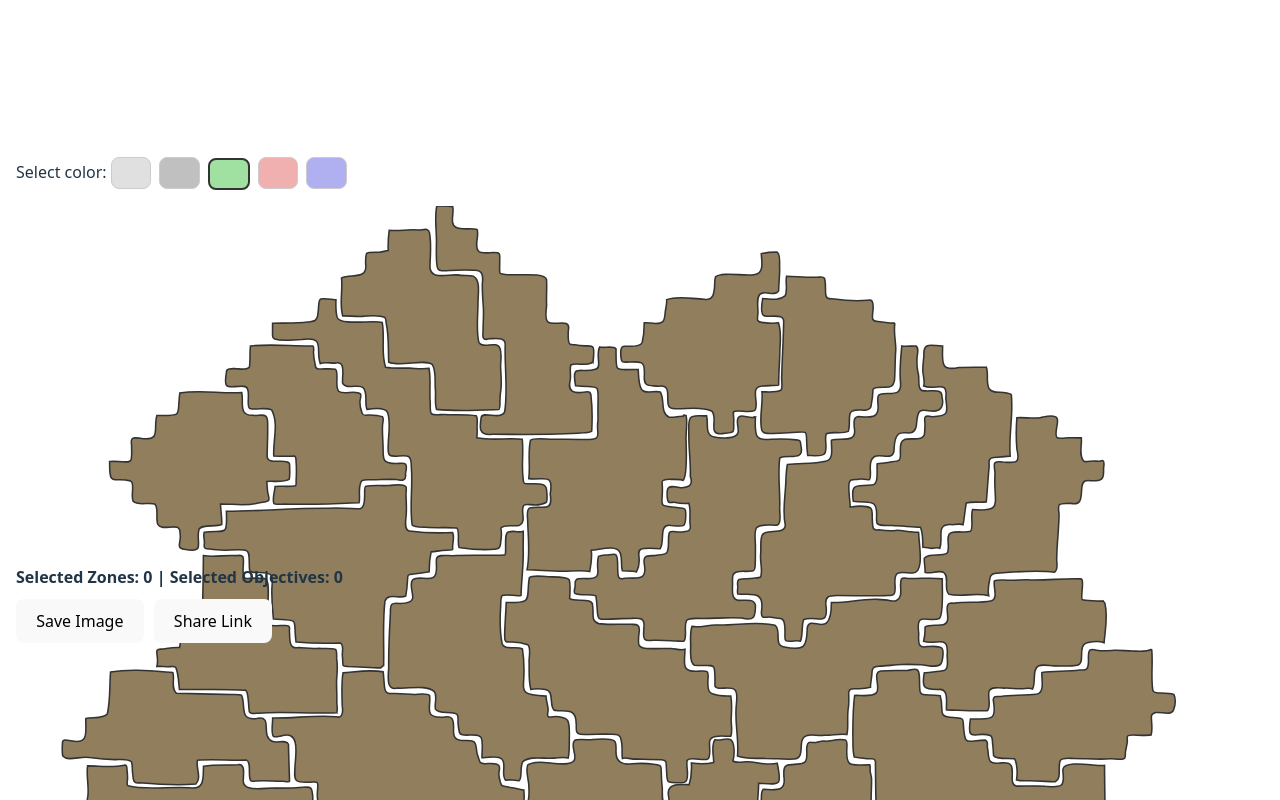
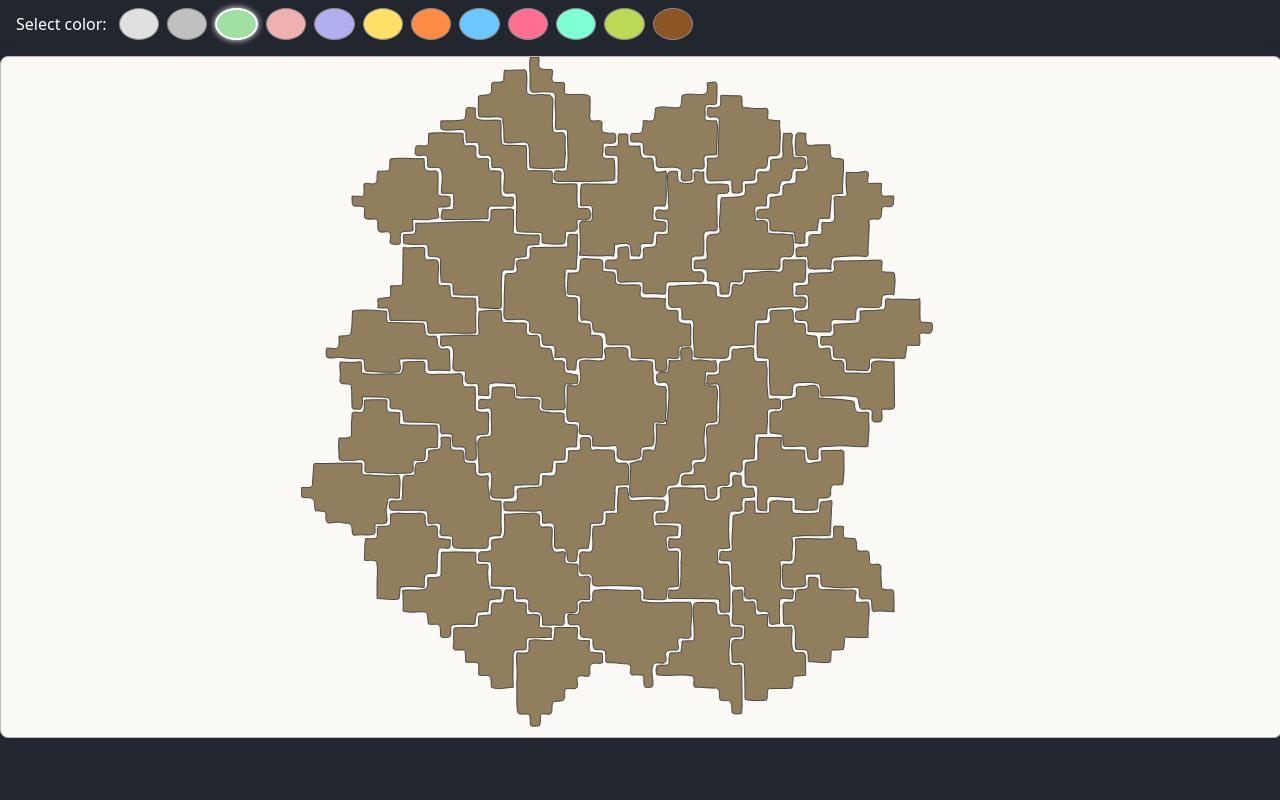
Before and after one commit to CvAmp/ARC, a React (Vite) app: page / in a window 1280 px wide. Shown: the top 800 px of the page. Built offline with nearby package versions, Linux system fonts and the light colour scheme.

Commit message:
Implement pannable SVG map with additional color options and multi-concurrent color support.

```diff
--- a/src/MapSelector.tsx
+++ b/src/MapSelector.tsx
@@ -1,47 +1,166 @@
-import React, { useState } from "react";
+import React, { useState, useRef } from "react";
 import SvgMap from "./SvgMap";
+// --- Zoomable/Pannable SVG Map Wrapper ---
+const ZoomablePanSvgMap: React.FC<React.ComponentProps<typeof SvgMap>> = (props) => {
+  // Responsive SVG sizing: fill parent, viewBox always [0,0,1600,1600]
+  const svgRef = useRef<SVGSVGElement>(null);
+  const [viewBox, setViewBox] = useState<[number, number, number, number]>([0, 0, 1600, 1600]);
+  const [drag, setDrag] = useState<{ x: number; y: number } | null>(null);
 
-// Example color palette
-const COLORS = ["#e0e0e0", "#c0c0c0", "#a0e0a0", "#f0b0b0", "#b0b0f0"];
+  // Optionally, you could allow initial zoom to fit parent, but for now always show full map
 
-const MapSelector: React.FC = () => {
-  const [selectedTiles, setSelectedTiles] = useState<number[]>([]);
-  const [selectedColor, setSelectedColor] = useState<string>(COLORS[2]);
 
-  // Handler to toggle tile selection
-  const handleTileClick = (id: number) => {
-    setSelectedTiles((prev) =>
-      prev.includes(id)
-        ? prev.filter((tileId) => tileId !== id)
-        : [...prev, id]
+  // Mouse/touch pan handlers
+  const onMouseDown = (e: React.MouseEvent) => {
+    if (svgRef.current) {
+      setDrag({ x: e.clientX, y: e.clientY });
+    }
+  };
+  const onMouseMove = (e: React.MouseEvent) => {
+    if (drag && svgRef.current) {
+      const dx = ((e.clientX - drag.x) * viewBox[2]) / svgRef.current.clientWidth;
+      const dy = ((e.clientY - drag.y) * viewBox[3]) / svgRef.current.clientHeight;
+      setViewBox([
+        viewBox[0] - dx,
+        viewBox[1] - dy,
+        viewBox[2],
+        viewBox[3],
+      ]);
+      setDrag({ x: e.clientX, y: e.clientY });
+    }
+  };
+  const onMouseUp = () => setDrag(null);
+
+  // Zoom handler
+  const onWheel = (e: React.WheelEvent) => {
+    e.preventDefault();
+    const scale = e.deltaY < 0 ? 0.9 : 1.1;
+    setViewBox(([x, y, w, h]) => {
+      const mx = x + w / 2;
+      const my = y + h / 2;
+      const newW = w * scale;
+      const newH = h * scale;
+      return [mx - newW / 2, my - newH / 2, newW, newH];
+    });
+  };
+
+  return (
+    <div
+      style={{
+        width: '100%',
+        height: 'calc(100vh - 120px)', // fill most of viewport, minus header/color picker
+        minHeight: 400,
+        maxHeight: '100vh',
+        cursor: drag ? 'grabbing' : 'grab',
+        userSelect: 'none',
+        background: '#faf9f6',
+        borderRadius: 8,
+        border: '1px solid #bbb',
+        overflow: 'hidden',
+        position: 'relative',
+      }}
+      onMouseLeave={onMouseUp}
+    >
+      <svg
+        ref={svgRef}
+        viewBox={viewBox.join(' ')}
+        width="100%"
+        height="100%"
+        style={{ display: 'block', background: 'none' }}
+        onMouseDown={onMouseDown}
+        onMouseMove={onMouseMove}
+        onMouseUp={onMouseUp}
+        onWheel={onWheel}
+      >
+        <SvgMap {...props} />
+      </svg>
+    </div>
   );
 };
 
-  // Pass selected state and color to SvgMap
+// Expanded color palette (12 varied colors)
+const COLORS = [
+  "#e0e0e0", "#c0c0c0", "#a0e0a0", "#f0b0b0", "#b0b0f0", "#ffe066", "#ff8c42", "#6ec6ff", "#ff6f91", "#7fffd4", "#bada55", "#8d5524"
+];
+
+
+const MapSelector: React.FC = () => {
+  // tileColors: { [tileId: number]: color }
+  const [tileColors, setTileColors] = useState<{ [id: number]: string }>({});
+  const [selectedColor, setSelectedColor] = useState<string>(COLORS[2]);
+
+  // Handler to set color for a tile (multi-color selection)
+  const handleTileClick = (id: number) => {
+    setTileColors((prev) => {
+      // If already this color, remove color (deselect)
+      if (prev[id] === selectedColor) {
+        const copy = { ...prev };
+        delete copy[id];
+        return copy;
+      }
+      // Otherwise, set to selectedColor
+      return { ...prev, [id]: selectedColor };
+    });
+  };
+
+  // For highlighting: which tiles are currently selected (any color)
+  const selectedTiles = Object.keys(tileColors).map(Number);
+
   return (
-    <div>
-      <div style={{ marginBottom: 16 }}>
-        <span>Select color: </span>
+    <div style={{ height: '100vh', width: '100vw', margin: 0, padding: 0, overflow: 'hidden', position: 'fixed', top: 0, left: 0, background: '#23272f' }}>
+      <div style={{
+        margin: 0,
+        padding: '8px 0 0 0',
+        display: 'flex',
+        alignItems: 'center',
+        flexWrap: 'wrap',
+        position: 'absolute',
+        top: 0,
+        left: 0,
+        width: '100vw',
+        zIndex: 2,
+        background: 'rgba(35,39,47,0.97)',
+        boxShadow: '0 2px 8px 0 rgba(0,0,0,0.10)'
+      }}>
+        <span style={{ marginLeft: 16, marginRight: 12, fontWeight: 500, color: '#fff' }}>Select color:</span>
+        <div style={{ display: 'flex', flexWrap: 'wrap', gap: 8 }}>
           {COLORS.map((color) => (
             <button
               key={color}
               style={{
                 background: color,
-              border: selectedColor === color ? "2px solid #333" : "1px solid #ccc",
+                border: selectedColor === color ? "2.5px solid #fff" : "1px solid #888",
                 width: 32,
                 height: 32,
-              marginRight: 8,
+                borderRadius: '50%',
+                margin: 0,
                 cursor: "pointer",
+                outline: 'none',
+                boxShadow: selectedColor === color ? '0 0 6px #fff' : undefined,
+                transition: 'border 0.2s, box-shadow 0.2s',
               }}
+              aria-label={color}
               onClick={() => setSelectedColor(color)}
             />
           ))}
         </div>
-      <SvgMap
+      </div>
+      <div style={{
+        position: 'absolute',
+        top: 56,
+        left: 0,
+        width: '100vw',
+        height: 'calc(100vh - 56px)',
+        zIndex: 1,
+        background: '#23272f',
+      }}>
+        <ZoomablePanSvgMap
           selectedTiles={selectedTiles}
           selectedColor={selectedColor}
+          tileColors={tileColors}
           onTileClick={handleTileClick}
         />
+      </div>
     </div>
   );
 };
--- a/src/SvgMap.tsx
+++ b/src/SvgMap.tsx
@@ -3,6 +3,7 @@ import React from 'react';
 type SvgMapProps = {
   selectedTiles: number[];
   selectedColor: string;
+  tileColors: { [id: number]: string };
   onTileClick: (id: number) => void;
 };
 
@@ -240,19 +241,25 @@ const tilePaths = [
   },
 ];
 
-const SvgMap: React.FC<SvgMapProps> = ({ selectedTiles, selectedColor, onTileClick }) => (
+const SvgMap: React.FC<SvgMapProps> = ({ selectedTiles, /*selectedColor,*/ tileColors, onTileClick }) => (
   <svg viewBox="0 0 1600 1600">
-    {tilePaths.map((tile) => (
-      <path
-        key={tile.id}
-        d={tile.d}
-        fill={selectedTiles.includes(tile.id) ? selectedColor : tile.defaultFill}
-        stroke="#333"
-        strokeWidth={2}
-        style={{ cursor: 'pointer' }}
-        onClick={() => onTileClick(tile.id)}
-      />
-    ))}
+    {tilePaths.map((tile) => {
+      // Use tileColors if present, else defaultFill
+      const fill = tileColors[tile.id] || tile.defaultFill;
+      // Optionally, highlight with a border if selected
+      const isSelected = selectedTiles.includes(tile.id);
+      return (
+        <path
+          key={tile.id}
+          d={tile.d}
+          fill={fill}
+          stroke={isSelected ? '#fff' : '#333'}
+          strokeWidth={isSelected ? 3 : 2}
+          style={{ cursor: 'pointer', transition: 'stroke 0.2s, stroke-width 0.2s' }}
+          onClick={() => onTileClick(tile.id)}
+        />
+      );
+    })}
   </svg>
 );
 
```
Lines whose indentation alone changed are shown as unchanged.
